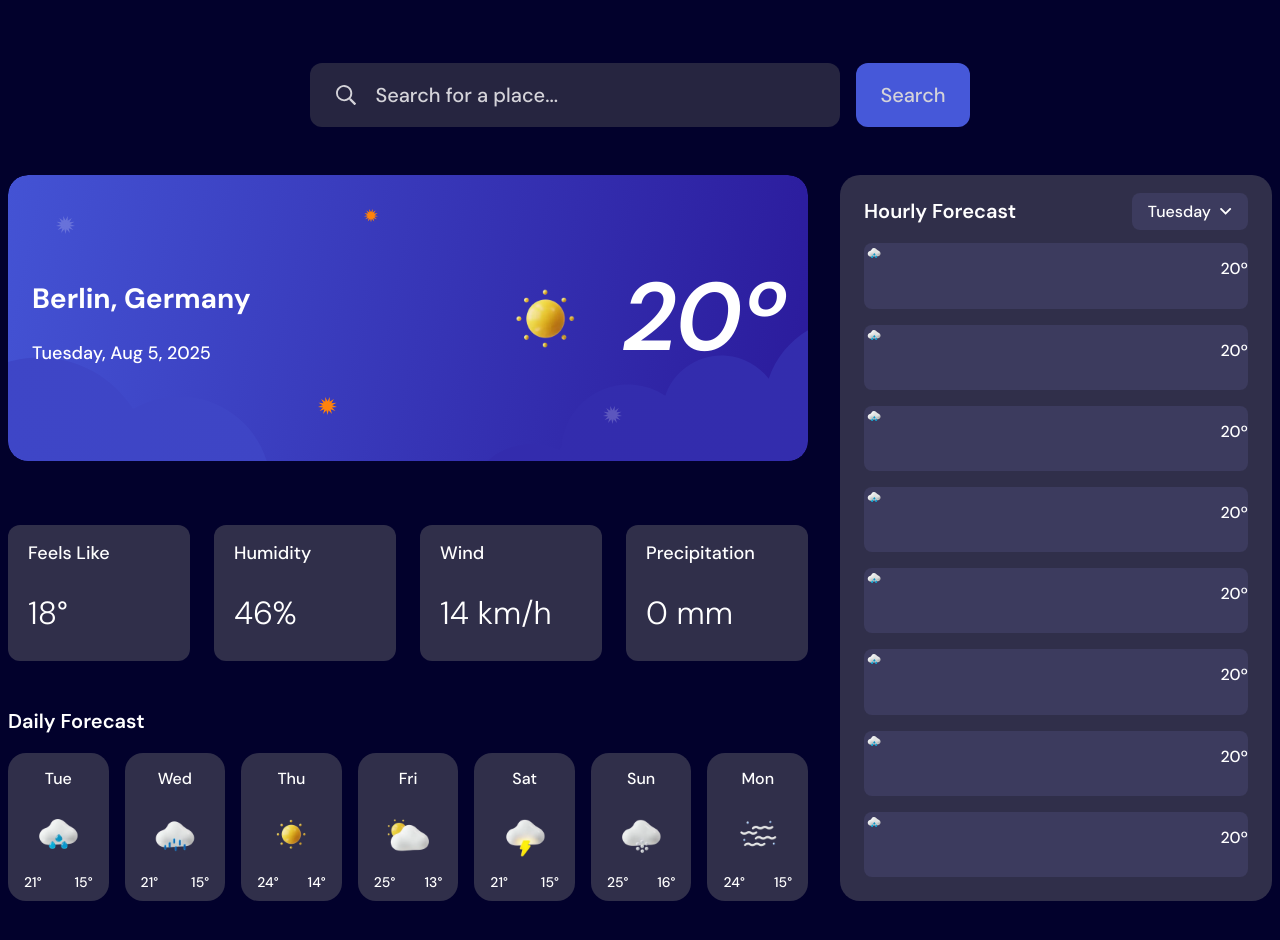
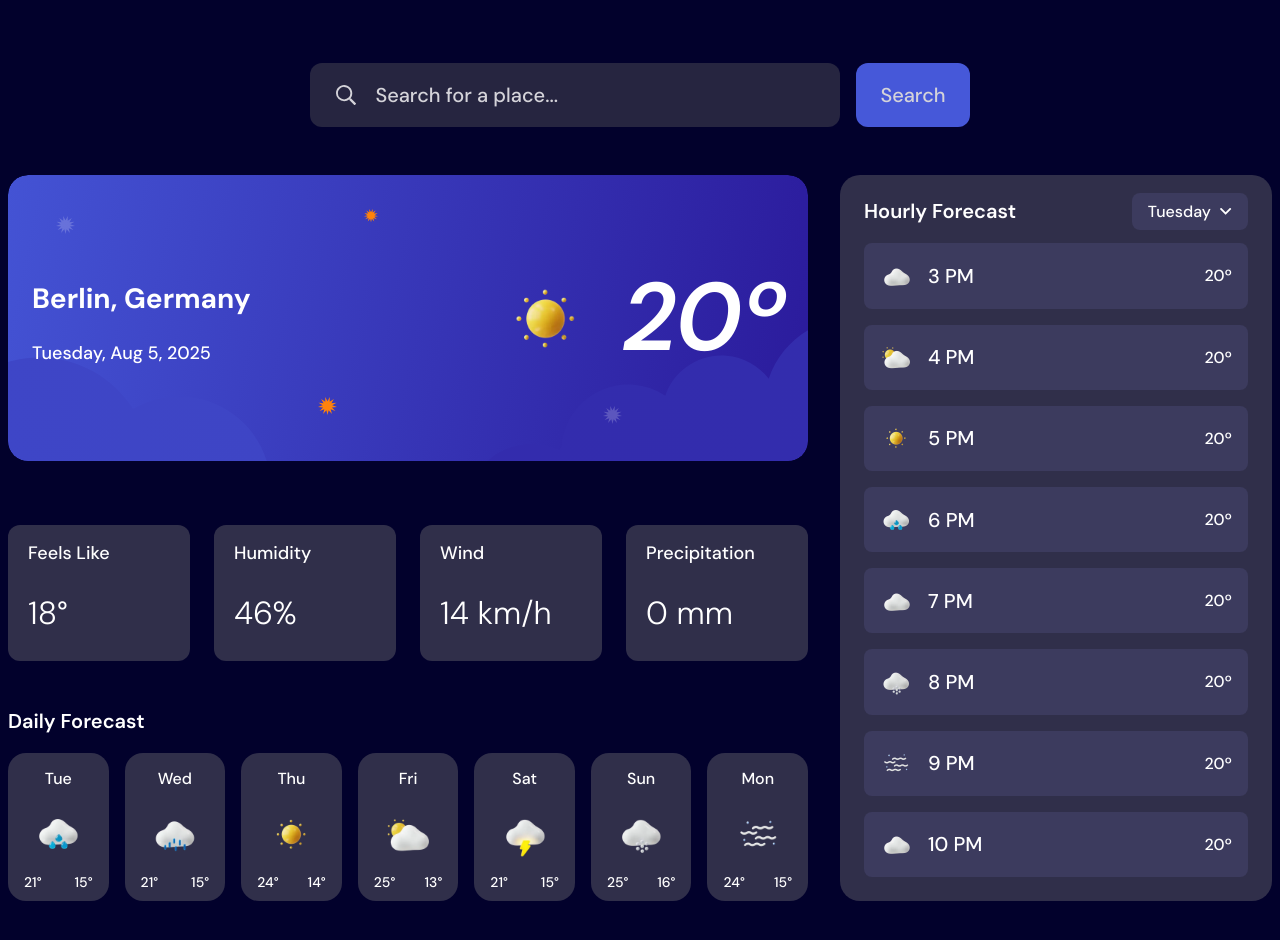
Before and after one commit to diegovscoelho/wheater-app, an Angular app: page / in a window 1280 px wide. Shown: the part 280-1220 px from the top of the page. Before the commit the page ends 1181 px from the top, so only its background shows below. Built offline with nearby package versions, Linux system fonts and the light colour scheme.

Commit message:
Finalização da UI no desktop

```diff
--- a/src/app/app.css
+++ b/src/app/app.css
@@ -75,6 +75,7 @@
     justify-content: center;
     align-items: stretch;
     padding-top: 48px;
+    padding-bottom: 80px;
     width: 100%;
     gap: 32px;
 }
@@ -103,16 +104,6 @@
     border-radius: 12px;
     padding-left: 20px;
     width: 100%;
-}
-
-.hourly-forecast-container {
-    background-color: var(--color-neutral-700);
-    width: 384px;
-    border-radius: 20px;
-    padding-left: 24px;
-    padding-right: 24px;
-    display: flex;
-    flex-direction: column;
 }
 
 .wheater-card-row {
@@ -173,51 +164,3 @@
     width: 100%;
     box-sizing: border-box;
 }
-
-.hourly-forecast-header {
-    display: flex;
-    justify-content: space-between;
-    align-items: center;
-    padding-top: 4px;
-}
-
-.hourly-forecast-dropdown {
-    display: flex;
-    align-items: center;
-    gap: 8px;
-    background-color: var(--color-neutral-600);
-    padding: 8px 16px;
-    border-radius: 8px;
-}
-
-.hourly-forecast-dropdown p {
-    margin: 0;
-}
-
-.hourly-forecast-cards {
-    display: flex;
-    flex-direction: column;
-    gap: 16px;
-    flex: 1 1 0;
-    padding-bottom: 24px;
-}
-
-.hourly-forecast-card {
-    display: flex;
-    justify-content: space-between;
-    width: 100%;
-    height: 100%;
-    background-color: var(--color-neutral-600);
-    border-radius: 8px;
-}
-
-.hourly-forecast-card-left-side {
-    display: flex;
-    gap: 12px;
-}
-
-.hourly-forecast-card-left-side img {
-    height: 20px;
-    width: 20px;
-    object-fit: contain;
-}
--- a/src/app/app.html
+++ b/src/app/app.html
@@ -115,70 +115,4 @@
       </div>
     </div>
   </div>
-  <div class="hourly-forecast-container">
-    <div class="hourly-forecast-header">
-      <p class="text-preset-5">Hourly Forecast</p>
-      <div class="hourly-forecast-dropdown">
-        <p>Tuesday</p>
-        <img src="assets/images/icon-dropdown.svg" alt="Arrow Down Icon">
-      </div>
-    </div>
-    <div class="hourly-forecast-cards">
-      <div class="hourly-forecast-card">
-        <div class="hourly-forecast-card-left-side">
-          <img src="assets/images/icon-rain.webp" alt="">
-          <p class="text-preset-5-medium"></p>
-        </div>
-        <p class="text-preset-7">20º</p>
-      </div>
-      <div class="hourly-forecast-card">
-        <div class="hourly-forecast-card-left-side">
-          <img src="assets/images/icon-rain.webp" alt="">
-          <p class="text-preset-5-medium"></p>
-        </div>
-        <p class="text-preset-7">20º</p>
-      </div>
-      <div class="hourly-forecast-card">
-        <div class="hourly-forecast-card-left-side">
-          <img src="assets/images/icon-rain.webp" alt="">
-          <p class="text-preset-5-medium"></p>
-        </div>
-        <p class="text-preset-7">20º</p>
-      </div>
-      <div class="hourly-forecast-card">
-        <div class="hourly-forecast-card-left-side">
-          <img src="assets/images/icon-rain.webp" alt="">
-          <p class="text-preset-5-medium"></p>
-        </div>
-        <p class="text-preset-7">20º</p>
-      </div>
-      <div class="hourly-forecast-card">
-        <div class="hourly-forecast-card-left-side">
-          <img src="assets/images/icon-rain.webp" alt="">
-          <p class="text-preset-5-medium"></p>
-        </div>
-        <p class="text-preset-7">20º</p>
-      </div>
-      <div class="hourly-forecast-card">
-        <div class="hourly-forecast-card-left-side">
-          <img src="assets/images/icon-rain.webp" alt="">
-          <p class="text-preset-5-medium"></p>
-        </div>
-        <p class="text-preset-7">20º</p>
-      </div>
-      <div class="hourly-forecast-card">
-        <div class="hourly-forecast-card-left-side">
-          <img src="assets/images/icon-rain.webp" alt="">
-          <p class="text-preset-5-medium"></p>
-        </div>
-        <p class="text-preset-7">20º</p>
-      </div>
-      <div class="hourly-forecast-card">
-        <div class="hourly-forecast-card-left-side">
-          <img src="assets/images/icon-rain.webp" alt="">
-          <p class="text-preset-5-medium"></p>
-        </div>
-        <p class="text-preset-7">20º</p>
-      </div>
-    </div>
-  </div>
+  <app-hourly-forecast></app-hourly-forecast>
--- a/src/app/app.ts
+++ b/src/app/app.ts
@@ -2,11 +2,12 @@ import { CommonModule } from '@angular/common';
 import { Component, signal } from '@angular/core';
 import { RouterOutlet } from '@angular/router';
 import { UnitsDropdown } from './units-dropdown/units-dropdown';
+import { HourlyForecast } from './hourly-forecast/hourly-forecast';
 
 
 @Component({
     selector: 'app-root',
-    imports: [RouterOutlet, CommonModule, UnitsDropdown],
+    imports: [RouterOutlet, CommonModule, UnitsDropdown, HourlyForecast],
     templateUrl: './app.html',
     styleUrl: './app.css'
 })
--- /dev/null
+++ b/src/app/hourly-forecast/hourly-forecast.css
@@ -0,0 +1,65 @@
+.hourly-forecast-container {
+    background-color: var(--color-neutral-700);
+    height: 100%;
+    width: 384px;
+    border-radius: 20px;
+    padding-left: 24px;
+    padding-right: 24px;
+    display: flex;
+    flex-direction: column;
+}
+
+.hourly-forecast-header {
+    display: flex;
+    justify-content: space-between;
+    align-items: center;
+    padding-top: 4px;
+}
+
+.hourly-forecast-dropdown {
+    display: flex;
+    align-items: center;
+    gap: 8px;
+    background-color: var(--color-neutral-600);
+    padding: 8px 16px;
+    border-radius: 8px;
+}
+
+.hourly-forecast-dropdown p {
+    margin: 0;
+}
+
+.hourly-forecast-cards {
+    display: flex;
+    flex-direction: column;
+    gap: 16px;
+    flex: 1 1 0;
+    padding-bottom: 24px;
+}
+
+.hourly-forecast-card {
+    display: flex;
+    justify-content: space-between;
+    align-items: center;
+    width: 100%;
+    height: 100%;
+    background-color: var(--color-neutral-600);
+    border-radius: 8px;
+}
+
+.hourly-forecast-card > p:last-child {
+    padding-right: 16px;
+}
+
+.hourly-forecast-card-left-side {
+    display: flex;
+    align-items: center;
+    gap: 12px;
+    padding-left: 12px;
+}
+
+.hourly-forecast-card-left-side img {
+    width: 40px;
+    height: 40px;
+    object-fit: contain;
+}
--- /dev/null
+++ b/src/app/hourly-forecast/hourly-forecast.html
@@ -0,0 +1,67 @@
+<div class="hourly-forecast-container">
+    <div class="hourly-forecast-header">
+      <p class="text-preset-5">Hourly Forecast</p>
+      <div class="hourly-forecast-dropdown">
+        <p>Tuesday</p>
+        <img src="assets/images/icon-dropdown.svg" alt="Arrow Down Icon">
+      </div>
+    </div>
+    <div class="hourly-forecast-cards">
+      <div class="hourly-forecast-card">
+        <div class="hourly-forecast-card-left-side">
+          <img src="assets/images/icon-overcast.webp" alt="">
+          <p class="text-preset-5-medium">3 PM</p>
+        </div>
+        <p class="text-preset-7">20º</p>
+      </div>
+      <div class="hourly-forecast-card">
+        <div class="hourly-forecast-card-left-side">
+          <img src="assets/images/icon-partly-cloudy.webp" alt="">
+          <p class="text-preset-5-medium">4 PM</p>
+        </div>
+        <p class="text-preset-7">20º</p>
+      </div>
+      <div class="hourly-forecast-card">
+        <div class="hourly-forecast-card-left-side">
+          <img src="assets/images/icon-sunny.webp" alt="">
+          <p class="text-preset-5-medium">5 PM</p>
+        </div>
+        <p class="text-preset-7">20º</p>
+      </div>
+      <div class="hourly-forecast-card">
+        <div class="hourly-forecast-card-left-side">
+          <img src="assets/images/icon-rain.webp" alt="">
+          <p class="text-preset-5-medium">6 PM</p>
+        </div>
+        <p class="text-preset-7">20º</p>
+      </div>
+      <div class="hourly-forecast-card">
+        <div class="hourly-forecast-card-left-side">
+          <img src="assets/images/icon-overcast.webp" alt="">
+          <p class="text-preset-5-medium">7 PM</p>
+        </div>
+        <p class="text-preset-7">20º</p>
+      </div>
+      <div class="hourly-forecast-card">
+        <div class="hourly-forecast-card-left-side">
+          <img src="assets/images/icon-snow.webp" alt="">
+          <p class="text-preset-5-medium">8 PM</p>
+        </div>
+        <p class="text-preset-7">20º</p>
+      </div>
+      <div class="hourly-forecast-card">
+        <div class="hourly-forecast-card-left-side">
+          <img src="assets/images/icon-fog.webp" alt="">
+          <p class="text-preset-5-medium">9 PM</p>
+        </div>
+        <p class="text-preset-7">20º</p>
+      </div>
+      <div class="hourly-forecast-card">
+        <div class="hourly-forecast-card-left-side">
+          <img src="assets/images/icon-overcast.webp" alt="">
+          <p class="text-preset-5-medium">10 PM</p>
+        </div>
+        <p class="text-preset-7">20º</p>
+      </div>
+    </div>
+  </div>
```
Also changed, not shown: src/app/hourly-forecast/hourly-forecast.ts (added, +11 -0 lines), 1 other file (tests, documents, lock files or other folders).
